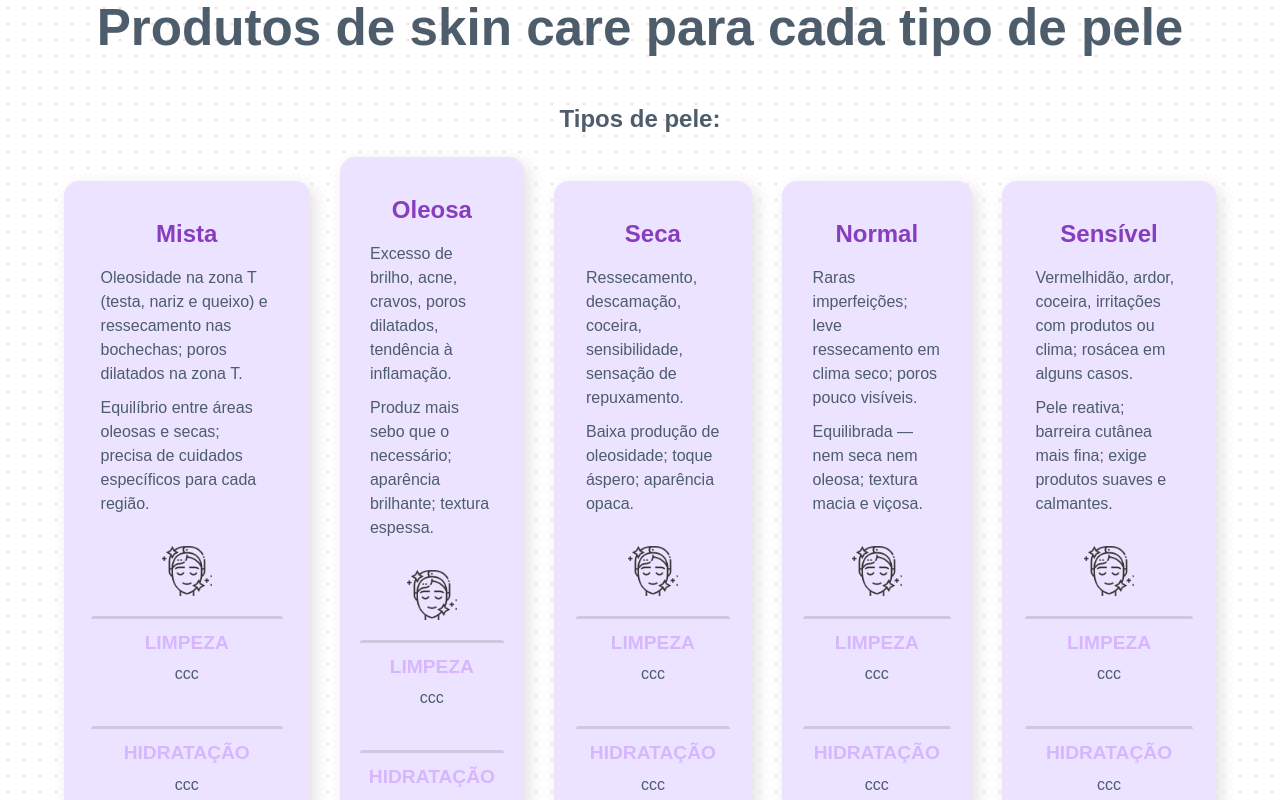
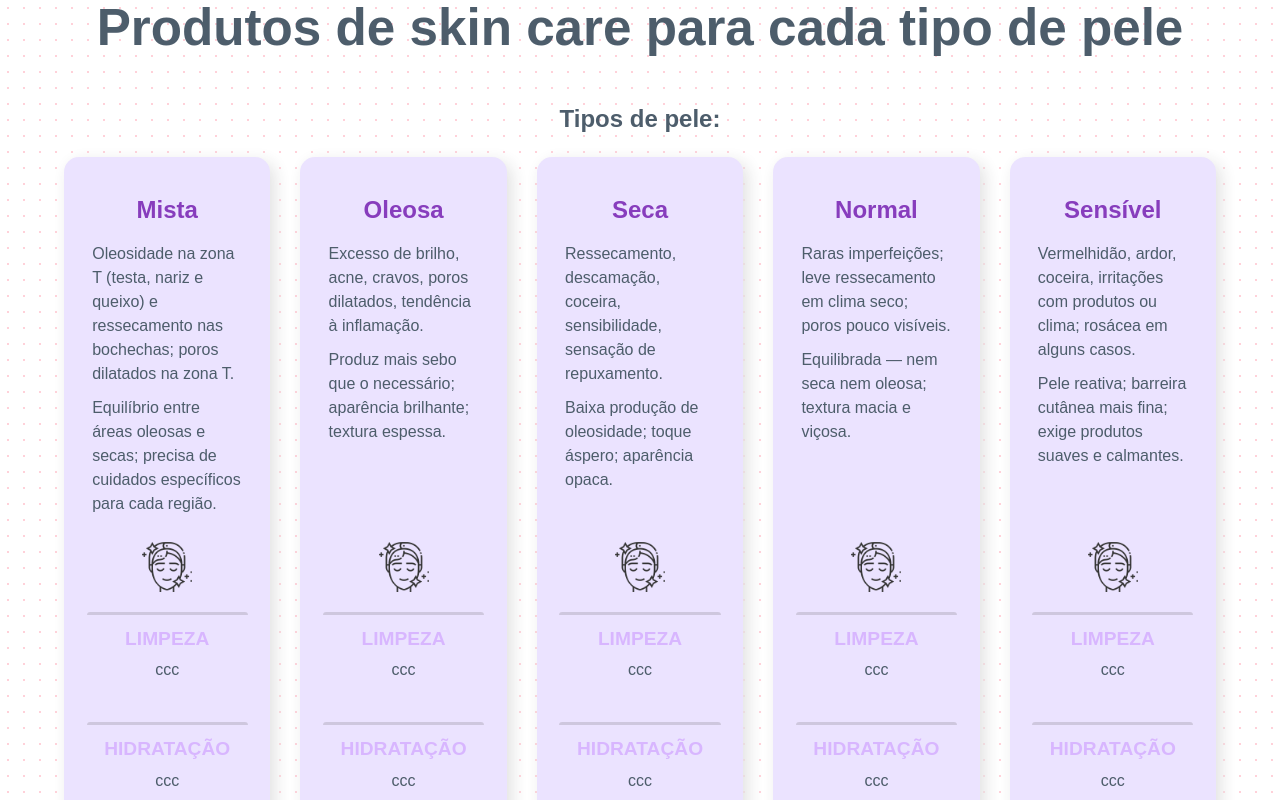
Before and after one commit to ufjf-dcc207/ufjf-dcc207-2025-3-a-sem01-amigas, a React (Vite) app: page / in a window 1280 px wide. Shown: the top 800 px of the page. Built offline with nearby package versions, Linux system fonts and the light colour scheme.

Commit message:
ajustes nos componentes pele

```diff
--- a/src/App.css
+++ b/src/App.css
@@ -28,7 +28,7 @@
 .SkincaresCtn{
     display: flex;
     width: 90%;
-    align-items: center;
+    align-items: flex-start;
     justify-content: center;
     flex-direction: row;
     gap: 30px;
--- a/src/App.tsx
+++ b/src/App.tsx
@@ -1,7 +1,7 @@
 import "./App.css";
 import SkinCare, { type SkinCareProps } from "./componentes/SkinCare/SkinCare";
 
-// --- Dados ---
+
 const listaSkincare: SkinCareProps[] = [
   {
     pele: {
@@ -63,7 +63,7 @@ const listaSkincare: SkinCareProps[] = [
   },
 ];
 
-// --- Componente principal ---
+
 function App() {
   return (
     <div className="App">
--- a/src/componentes/Pele/Pele.css
+++ b/src/componentes/Pele/Pele.css
@@ -5,10 +5,11 @@
   justify-content: flex-start;
   gap: 10px;
   padding: 10px;
-  width: 80%;
+
   margin: 10px auto;
+width: 150px;
+  height: 320px;
 
-  min-height: 230px;
 }
 
 .TipoCtn{
--- a/src/componentes/SkinCare/SkinCare.css
+++ b/src/componentes/SkinCare/SkinCare.css
@@ -3,14 +3,15 @@
     box-shadow: 5px 5px 16px gainsboro;
     background-color: #e7ddff;
     max-width: 350px;
+    width: 15vw;
     min-height: 400px;
 
     display: flex;
-    flex-direction: column; /* empilha elementos */
+    flex-direction: column;
     align-items: center;
-    justify-content: flex-start; /* começa do topo */
+    justify-content: flex-start;
     padding: 15px;
-    gap: 10px; /* espaço entre elementos */
+    gap: 10px;
 }
 
 
```
